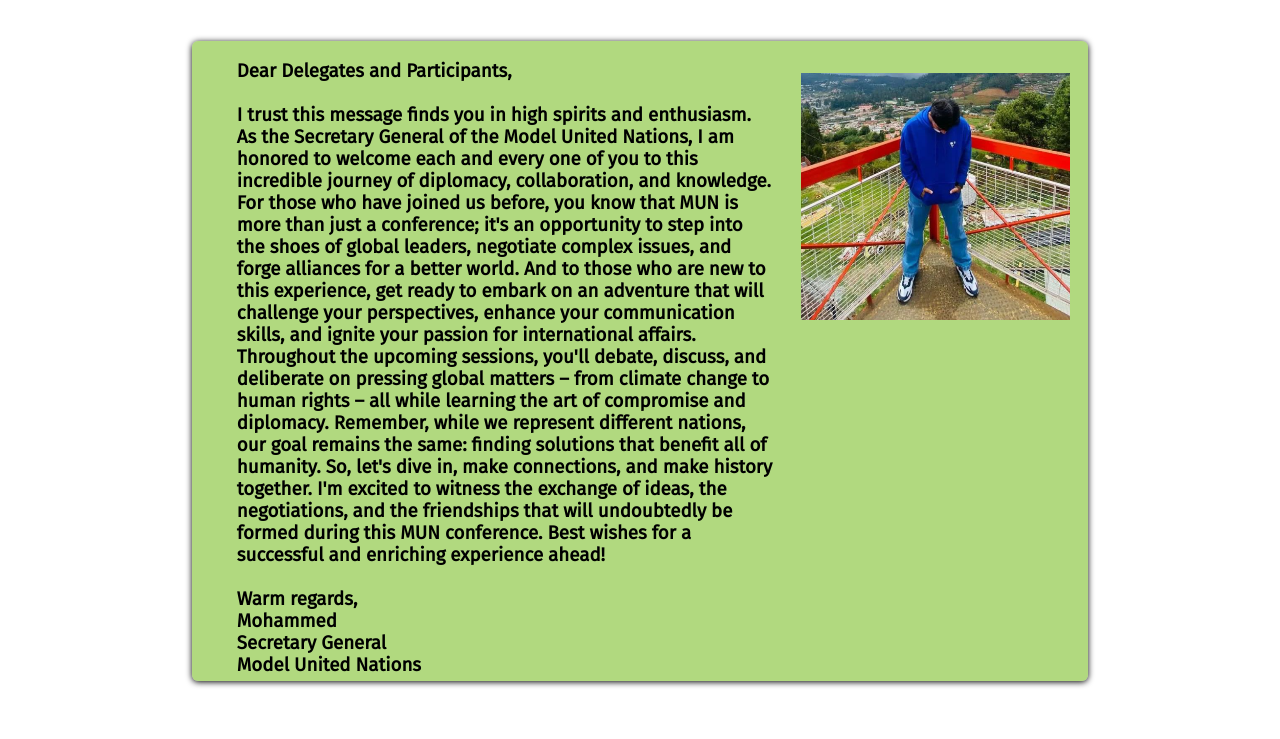
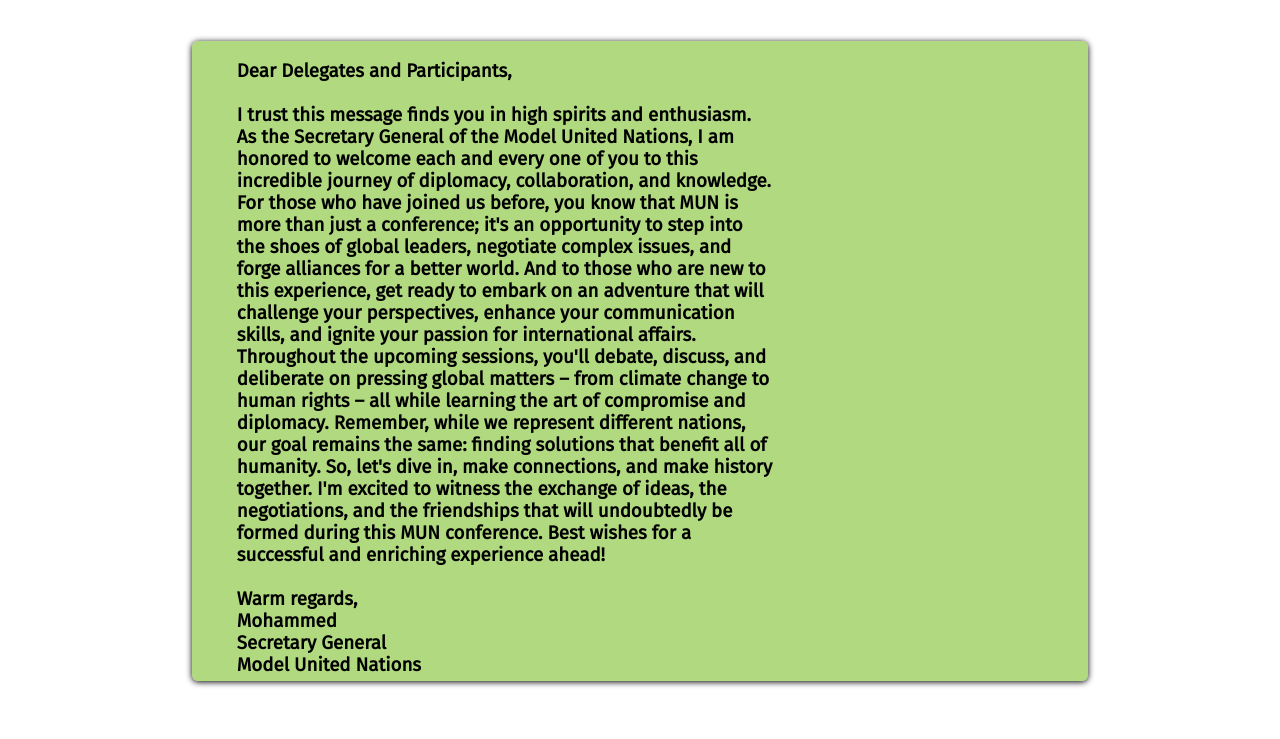
Before and after one commit to meluhamun2023/meluhamun2023old, a plain HTML site: page mainpage.html in a window 1280 px wide. Shown: the part 919-1658 px from the top of the page. Drawn offline with Linux system fonts and the light colour scheme.

Commit message:
Update mainpage.html

```diff
--- a/mainpage.html
+++ b/mainpage.html
@@ -49,7 +49,6 @@
                 Mohammed<br>
                 Secretary General<br>
                 Model United Nations</h3>
-                <img src="imgwebsite/mohimg.png">
         </div>
         <div class="bottombar">
             <h3>meluhamun2023@gmail.com</h3>
```
